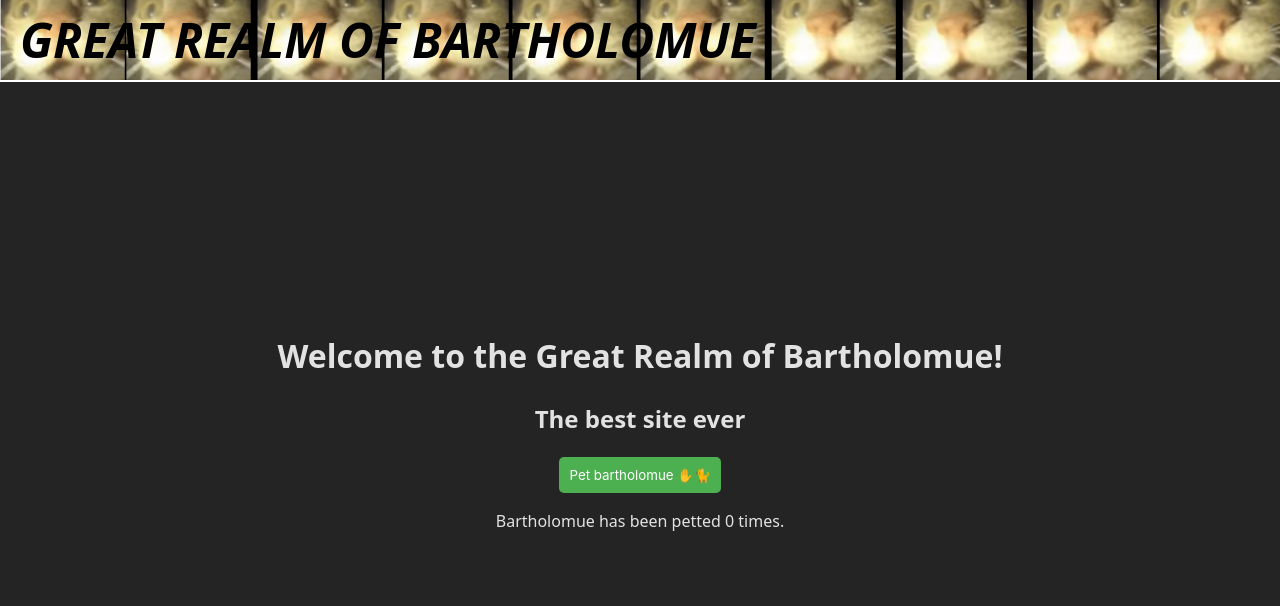
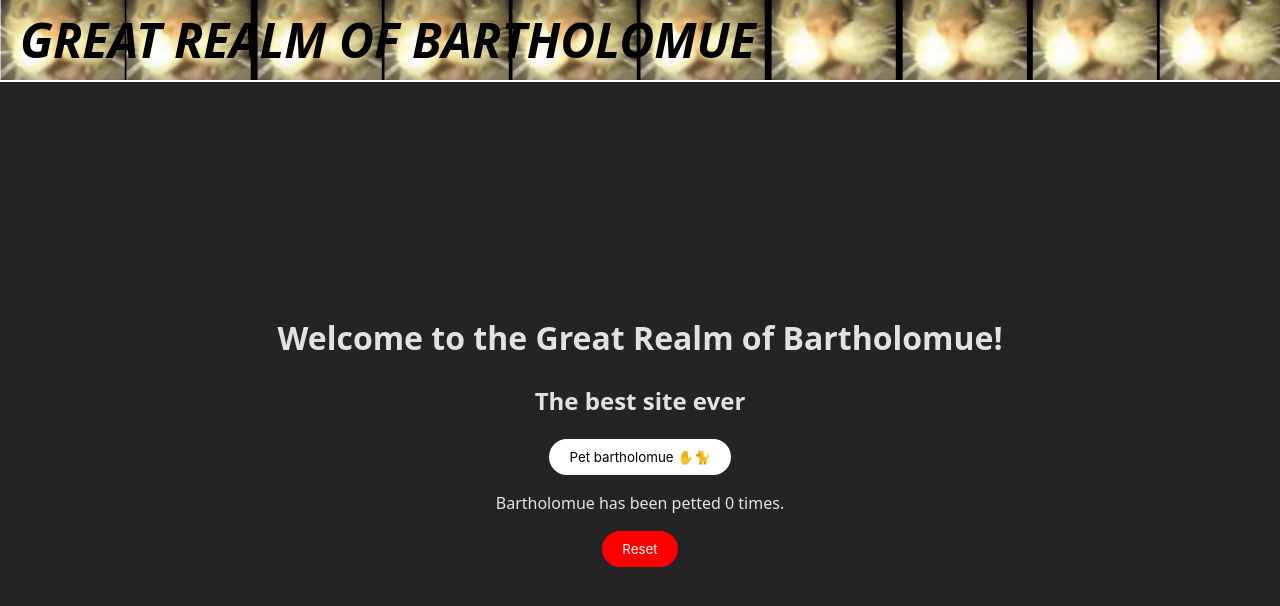
Before and after one commit to landoodle123/Barth-site, a Svelte app: page / in a window 1280 px wide. Shown: the top 606 px of the page. Built offline with nearby package versions, Linux system fonts and the light colour scheme.

Commit message:
Added reset button

```diff
--- a/src/App.svelte
+++ b/src/App.svelte
@@ -26,15 +26,18 @@
   <h2>The best site ever</h2>
   <button class="button" on:click={incrementCount}>Pet bartholomue ✋🐈</button>
   <p>Bartholomue has been petted {count} times.</p>
+  <button class="resetbutton" on:click={count = 0}>Reset</button>
 </main>
 
 <style>
-  .button {
-    padding: 10px;
-    background-color: #4CAF50;
+  .resetbutton {
+    background-color: red;
     color: white;
-    border: none;
-    border-radius: 5px;
-    cursor: pointer;
+    font-family: Inter, system-ui, Avenir, Helvetica, Arial, sans-serif; /* Font family */
+    border: none;           /* No border */
+    border-radius: 25px;   /* Rounded corners */
+    padding: 10px 20px;    /* Padding for the button */
+    cursor: pointer;        /* Pointer cursor on hover */
+    transition: background-color 0.3s; /* Smooth background change on hover */
   }
 </style>
```
